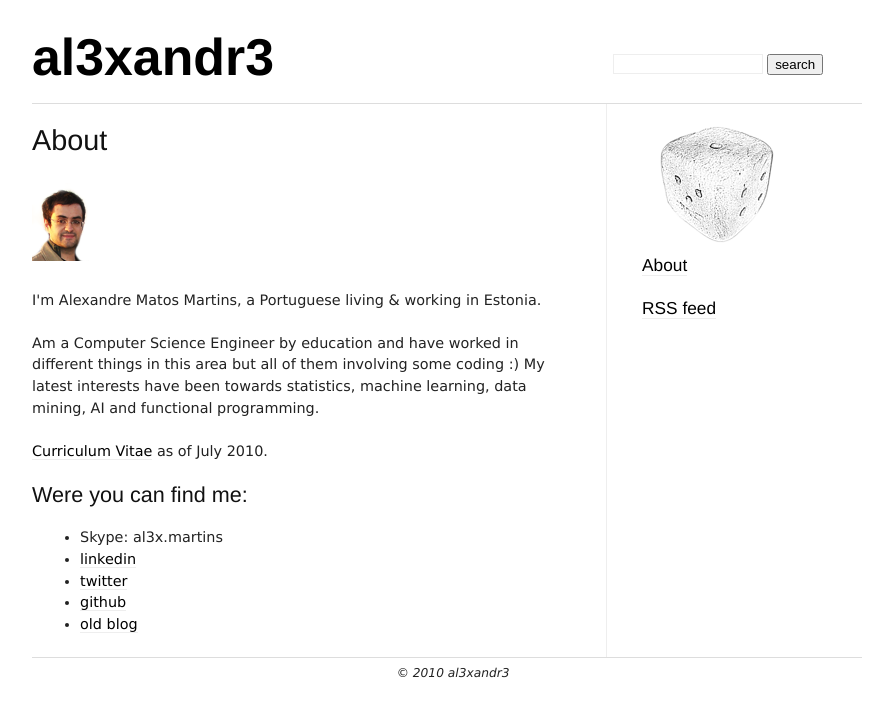
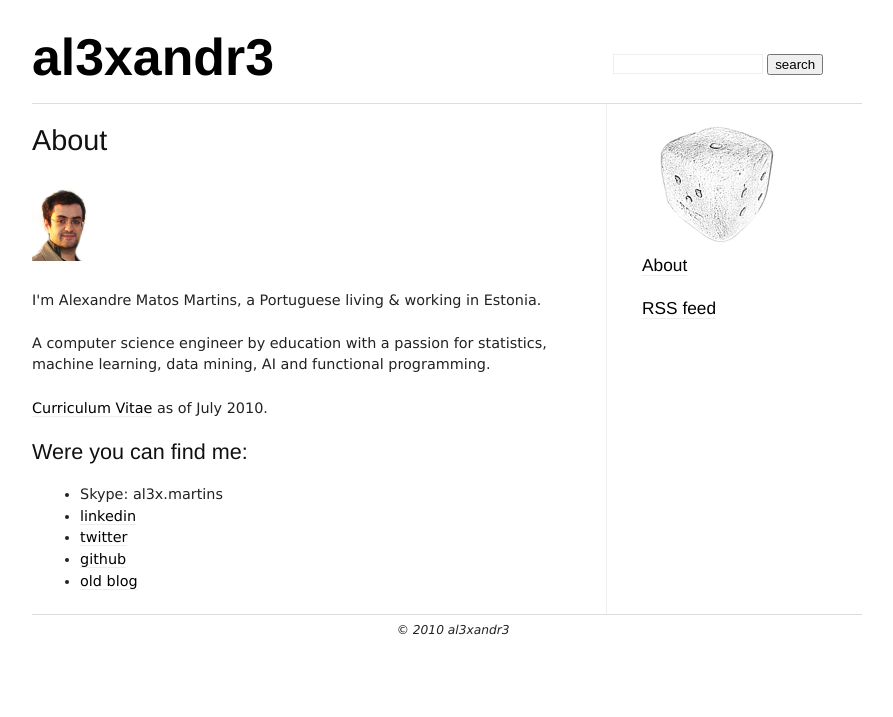
Before and after one commit to al3xandr3/al3xandr3.github.io, a Jekyll site: the page built from pages/al3xandr3.html, in a window 1280 px wide. Shown: the top 717 px of the page, without its empty margins (193-1086 px from the left). Built offline with Jekyll 4.4.1, drawn with Linux system fonts in a browser that asks for light colours; nearby versions of some CDN libraries.

Commit message:
about update

```diff
--- a/pages/al3xandr3.html
+++ b/pages/al3xandr3.html
@@ -16,10 +16,9 @@ I'm Alexandre Matos Martins, a Portuguese living &amp; working in
 Estonia.
 </p>
 <p>
-Am a Computer Science Engineer by education and have worked in different
-things in this area but all of them involving some coding :)
-My latest interests have been towards statistics, machine learning,
-data mining, AI and functional programming.
+A computer science engineer by education with a passion for
+statistics, machine learning, data mining, AI and functional
+programming.
 </p>
 <p>
 <a href="/img/AlexandreMartinsCV.pdf">Curriculum Vitae</a> as of July 2010.
```
Also changed, not shown: _org/pages/al3xandr3.org (+4 -5 lines).
